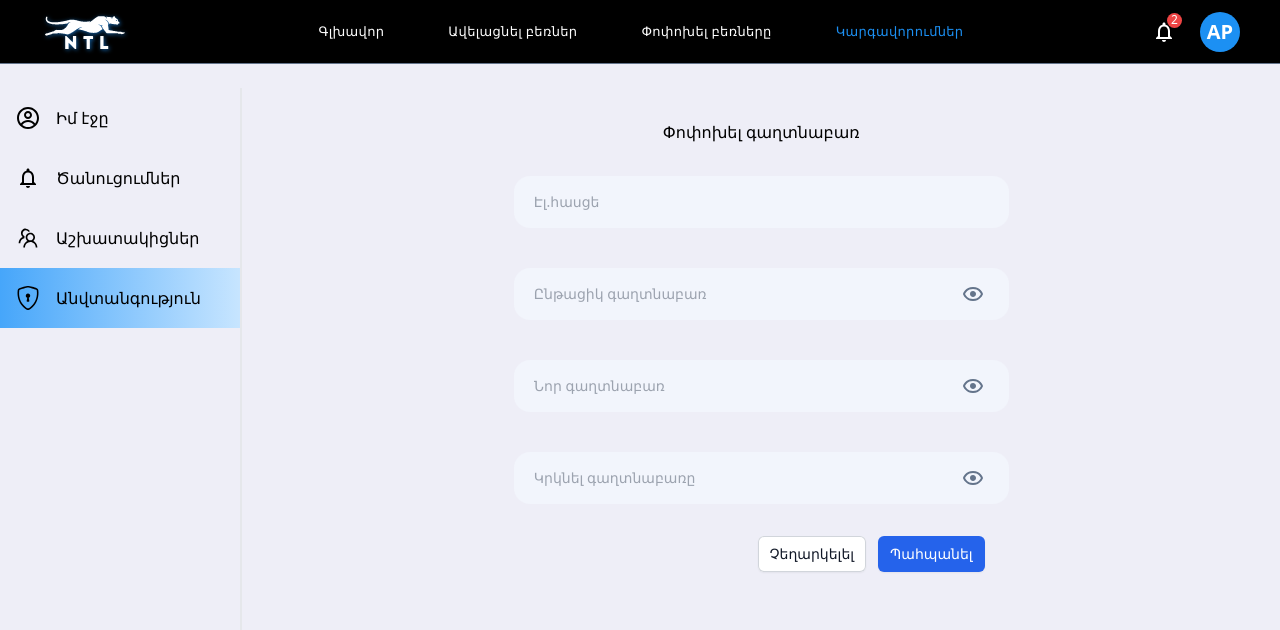
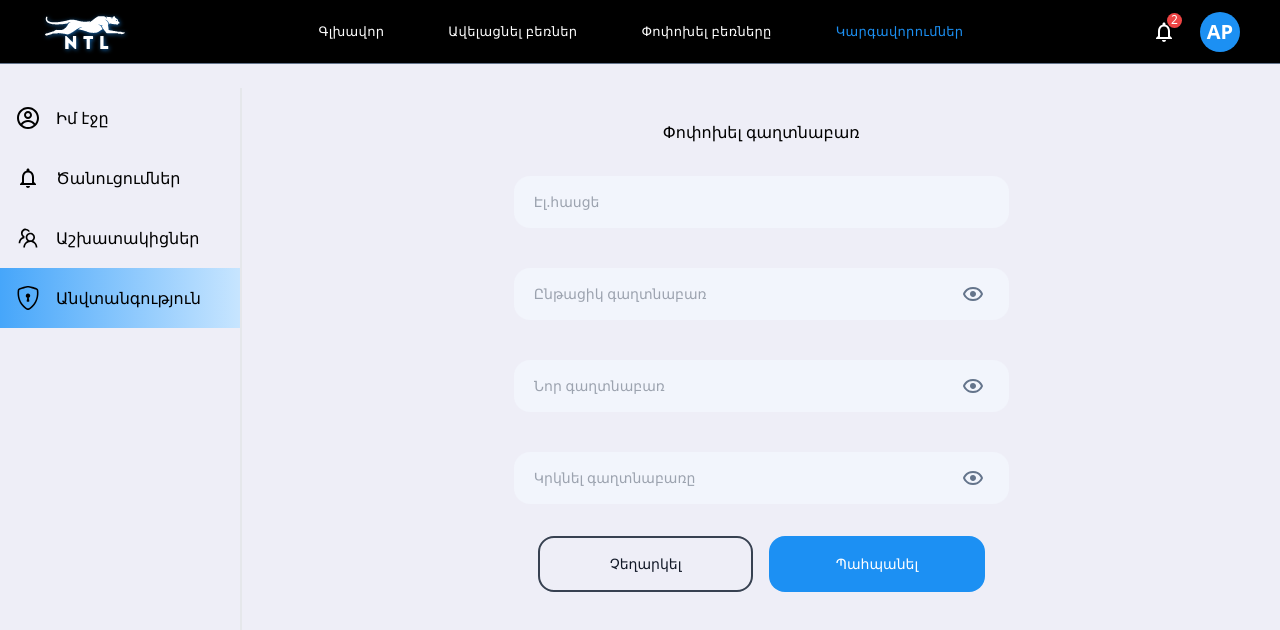
Before and after one commit to SargsyanSevak/ntl, a React (Create React App) app: page /admin/settings/security in a window 1280 px wide. Shown: the top 630 px of the page. Built offline with nearby package versions, Linux system fonts and the light colour scheme.

Commit message:
security

```diff
--- a/src/components/Admin/Security.tsx
+++ b/src/components/Admin/Security.tsx
@@ -78,18 +78,20 @@ const Security = () => {
           </div>
         </div>
       </div>
-      <div className="md:w-1/2 w-full pt-8 pl-4  py-3 sm:flex sm:flex-row-reverse sm:px-6">
+      <div className=" md:w-1/2 w-full  pt-8 pl-4  py-3 flex sm:flex-row-reverse flex-col justify-between sm:px-6 gap-4">
         <button
           type="button"
-          className="inline-flex w-full justify-center rounded-md bg-blue-600 px-3 py-2 text-sm  text-white shadow-sm hover:bg-blue-500 sm:ml-3 sm:w-auto"
+          // className="inline-flex w-full justify-center rounded-md bg-blue-600 px-3 py-2 text-sm  text-white shadow-sm hover:bg-blue-500 sm:ml-3 sm:w-auto"
+          className=" md:w-1/2 w-full rounded-2xl inline-flex justify-center items-center   py-[14px] text-white   bg-[#1c90f3] hover:bg-[#1c8ff3cd] sm:text-sm sm:leading-6 border-none transition-all"
         >
           Պահպանել
         </button>
         <button
           type="button"
-          className="mt-3 inline-flex w-full justify-center rounded-md bg-white px-3 py-2 text-sm  text-gray-900 shadow-sm ring-1 ring-inset ring-gray-300 hover:bg-gray-50 sm:mt-0 sm:w-auto"
+          // className="mt-3 inline-flex w-full justify-center rounded-md bg-white px-3 py-2 text-sm  text-gray-900 shadow-sm ring-1 ring-inset ring-gray-300 hover:bg-gray-50 sm:mt-0 sm:w-auto"
+          className=" md:w-1/2 w-full rounded-2xl inline-flex justify-center items-center   py-[14px] text-gray-900 bg-inherit   hover:bg-black hover:text-white sm:text-sm sm:leading-6 border-2 border-gray-700 transition-all"
         >
-          Չեղարկելել
+          Չեղարկել
         </button>
       </div>
     </div>
```
